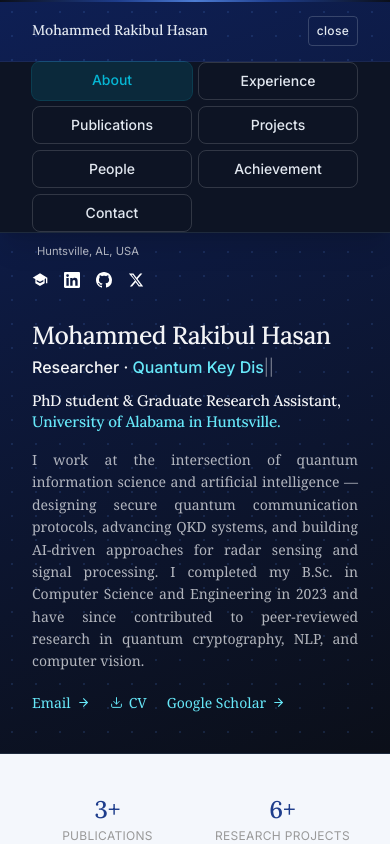
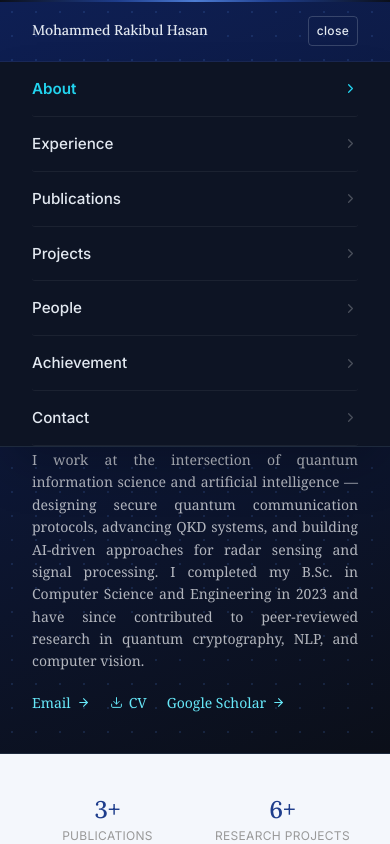
Before and after one commit to r-hasan-c/portfolion, a Next.js app: page / in a window 390 px wide. Both pictures are taken after a click on the button "menu". Shown: the top 844 px of the page. Built offline with nearby package versions, Linux system fonts and the light colour scheme.

Commit message:
Mobile menu: vertical list with chevrons, closes on scroll

```diff
--- a/src/components/layout/Navbar.tsx
+++ b/src/components/layout/Navbar.tsx
@@ -4,6 +4,7 @@ import { useState, useEffect } from "react";
 import Link from "next/link";
 import { usePathname } from "next/navigation";
 import { motion, AnimatePresence } from "framer-motion";
+import { ChevronRight } from "lucide-react";
 
 const NAV_LINKS = [
   { href: "/",             label: "About" },
@@ -27,6 +28,14 @@ export default function Navbar() {
   }, []);
 
   useEffect(() => { setMenuOpen(false); }, [pathname]);
+
+  // Close menu when user starts scrolling
+  useEffect(() => {
+    if (!menuOpen) return;
+    const close = () => setMenuOpen(false);
+    window.addEventListener("scroll", close, { passive: true });
+    return () => window.removeEventListener("scroll", close);
+  }, [menuOpen]);
 
   const isActive = (href: string) =>
     href === "/" ? pathname === "/" : pathname.startsWith(href);
@@ -99,28 +108,41 @@ export default function Navbar() {
       <AnimatePresence>
         {menuOpen && (
           <motion.div
-            initial={{ opacity: 0, y: -8 }}
+            initial={{ opacity: 0, y: -6 }}
             animate={{ opacity: 1, y: 0 }}
-            exit={{ opacity: 0, y: -8 }}
-            transition={{ duration: 0.18 }}
-            className="fixed top-[var(--nav-h)] inset-x-0 z-40 bg-[#0D1424] border-b border-[#1E2A3D] shadow-xl md:hidden"
+            exit={{ opacity: 0, y: -6 }}
+            transition={{ duration: 0.2 }}
+            className="fixed top-[var(--nav-h)] inset-x-0 z-40 bg-[#0D1424] border-b border-[#1E2A3D] shadow-2xl md:hidden"
           >
-            <nav className="page-container py-4 grid grid-cols-2 gap-1.5">
-              {NAV_LINKS.map(({ href, label }) => {
+            <nav className="page-container py-2 flex flex-col">
+              {NAV_LINKS.map(({ href, label }, i) => {
                 const active = isActive(href);
                 return (
+                  <motion.div
+                    key={href}
+                    initial={{ opacity: 0, x: -10 }}
+                    animate={{ opacity: 1, x: 0 }}
+                    transition={{ delay: i * 0.04, duration: 0.18 }}
+                  >
                     <Link
-                    key={href}
                       href={href}
                       style={{ textDecoration: "none" }}
-                    className={`text-sm px-3 py-2 rounded-lg transition-all font-medium text-center ${
+                      className={`flex items-center justify-between py-3.5 border-b border-white/[0.06] transition-colors duration-150 ${
                         active
-                        ? "bg-[rgba(6,182,212,0.13)] text-[#06B6D4] ring-1 ring-[rgba(6,182,212,0.25)]"
-                        : "text-[#E2E8F0] hover:text-[#22D3EE] hover:bg-[rgba(34,211,238,0.08)] border border-white/15"
+                          ? "text-[#22D3EE]"
+                          : "text-[#E2E8F0] hover:text-[#22D3EE]"
                       }`}
                     >
+                      <span className={`text-[0.95rem] font-medium ${active ? "font-semibold" : ""}`}>
                         {label}
+                      </span>
+                      <ChevronRight
+                        size={15}
+                        strokeWidth={2}
+                        className={active ? "text-[#22D3EE]" : "text-white/25"}
+                      />
                     </Link>
+                  </motion.div>
                 );
               })}
             </nav>
```
Lines whose indentation alone changed are shown as unchanged.
